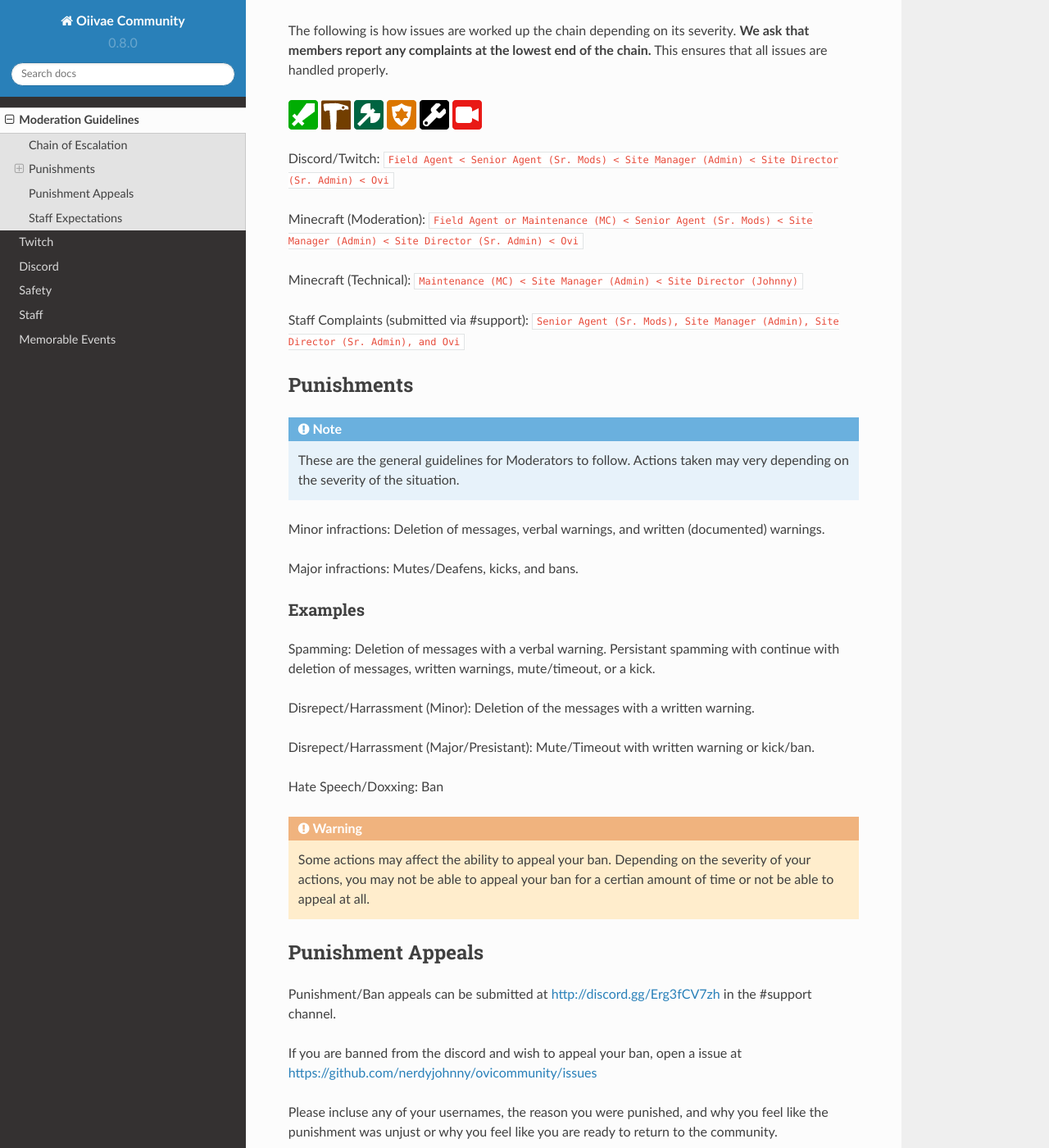
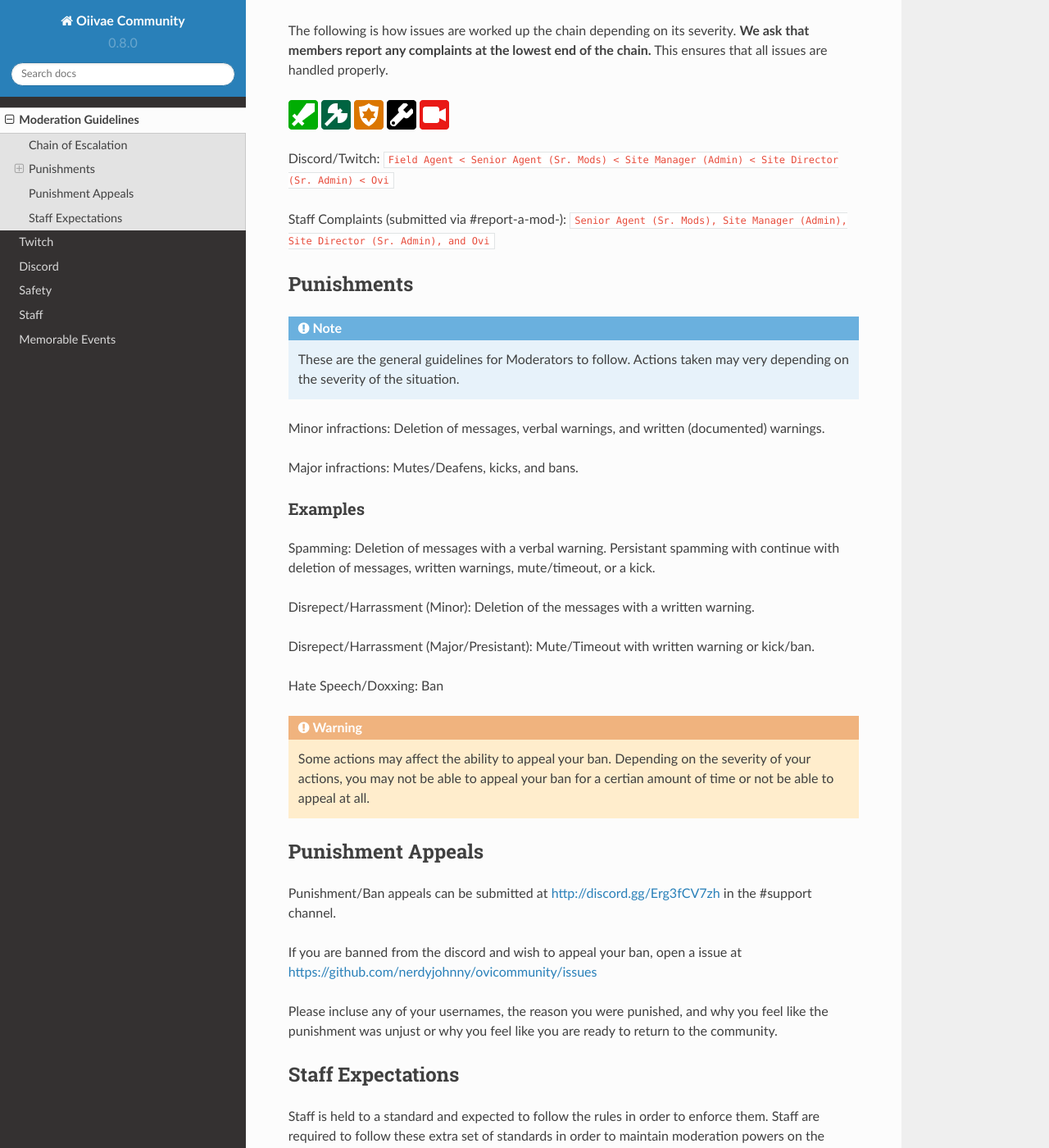
Before and after one commit to nerdyjohnny/ovidoc, a Sphinx documentation site: the page built from docs/source/guidelines.rst, in a window 1280 px wide and 1400 px high, scrolled down 262 px. Shown: the whole window at 82% size. Built offline with Sphinx 7.4.7 and the Read the Docs theme 2.0.0, drawn with Linux system fonts in a browser that asks for light colours; some of the changed text lies outside the part shown.

Commit message:
Update guidelines.rst

```diff
--- a/docs/source/guidelines.rst
+++ b/docs/source/guidelines.rst
@@ -8,7 +8,6 @@ Chain of Escalation
 The following is how issues are worked up the chain depending on its severity. **We ask that members report any complaints at the lowest end of the chain.** This ensures that all issues are handled properly.
 
 .. image:: icons/janitor.png
-.. image:: icons/custodian.png
 .. image:: icons/srmod.png
 .. image:: icons/admin.png
 .. image:: icons/sitedirector.png
@@ -16,12 +15,7 @@ The following is how issues are worked up the chain depending on its severity. *
 
 Discord/Twitch: ``Field Agent < Senior Agent (Sr. Mods) < Site Manager (Admin) < Site Director (Sr. Admin) < Ovi``
 
-Minecraft (Moderation): ``Field Agent or Maintenance (MC) < Senior Agent (Sr. Mods) < Site Manager (Admin) < Site Director (Sr. Admin) < Ovi``
-
-Minecraft (Technical): ``Maintenance (MC) < Site Manager (Admin) < Site Director (Johnny)``
-
-
-Staff Complaints (submitted via #support): ``Senior Agent (Sr. Mods), Site Manager (Admin), Site Director (Sr. Admin), and Ovi``
+Staff Complaints (submitted via #report-a-mod-): ``Senior Agent (Sr. Mods), Site Manager (Admin), Site Director (Sr. Admin), and Ovi``
 
 
 Punishments
@@ -66,4 +60,4 @@ Staff is held to a standard and expected to follow the rules in order to enforce
 3. No abuse of powers.
 4. Use common sense.
 
-.. important:: If you see a staff member breaking any of these standards, open a Staff Complaint in #support in the discord. http://discord.gg/Erg3fCV7zh
+.. important:: If you see a staff member breaking any of these standards, open a Staff Complaint in #report-a-mod in the discord. http://discord.gg/Erg3fCV7zh
```
